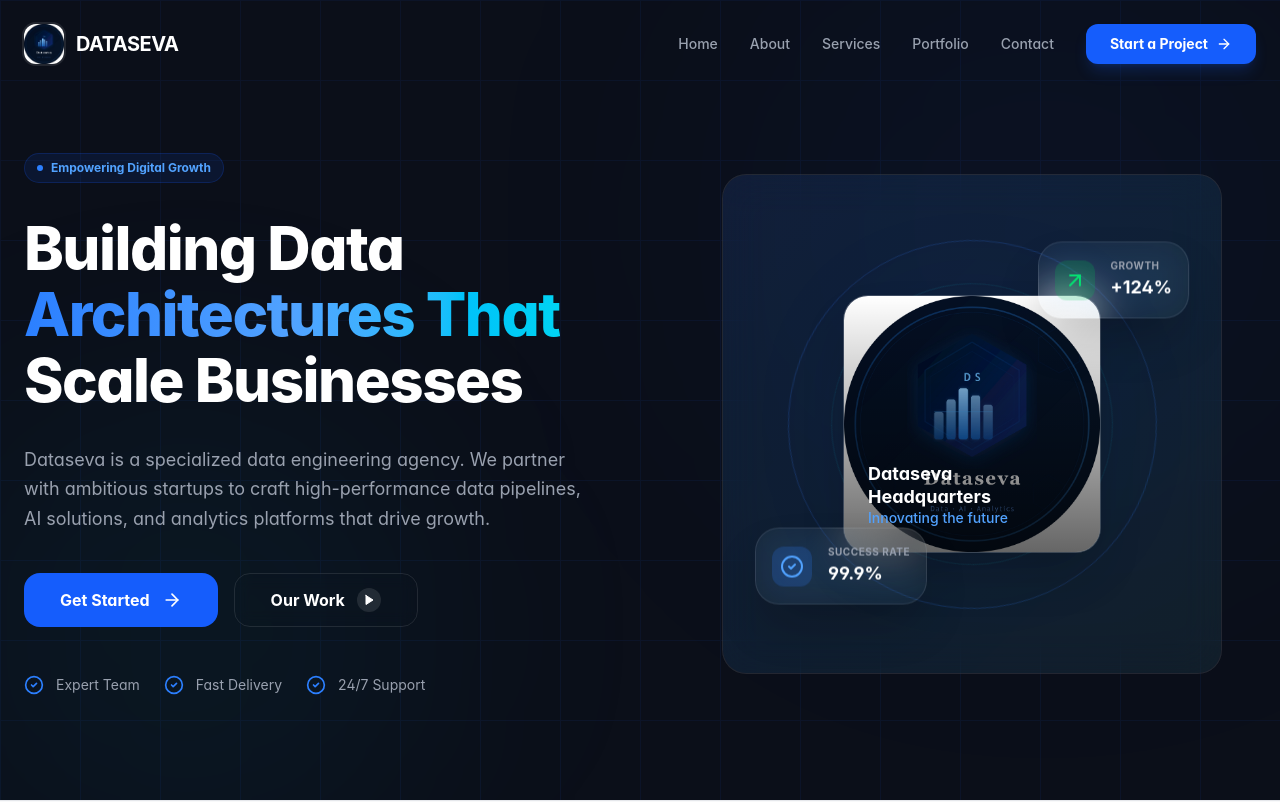
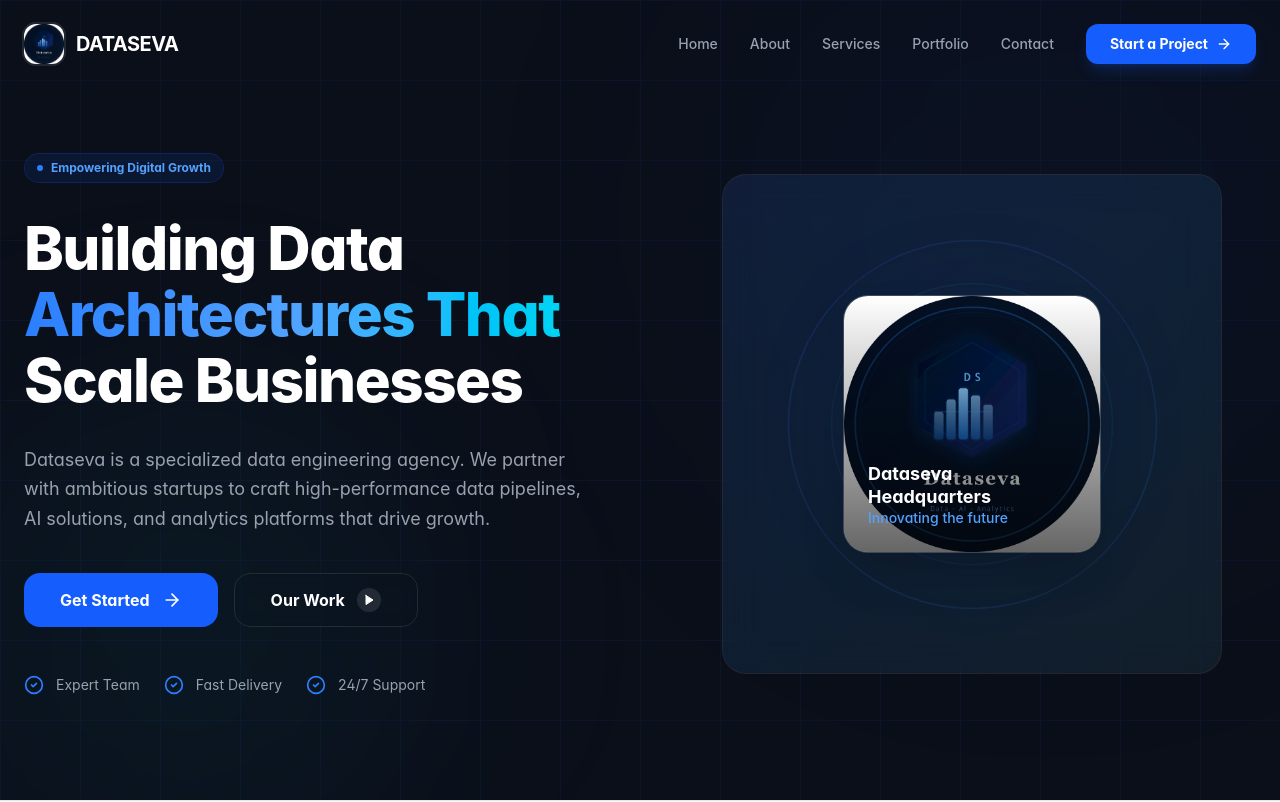
Before and after one commit to Tanmoy052/data_seva, a React (Vite) app in the folder client/: page / in a window 1280 px wide. Shown: the top 802 px of the page. Built offline with nearby package versions, Linux system fonts and the light colour scheme.

Commit message:
Remove floating stats from Hero

```diff
--- a/client/src/sections/Hero.jsx
+++ b/client/src/sections/Hero.jsx
@@ -167,52 +167,6 @@ const Hero = () => {
                     </p>
                   </div>
                 </motion.div>
-
-                {/* Floating Stats */}
-                <motion.div
-                  animate={{ y: [0, -15, 0] }}
-                  transition={{
-                    duration: 4,
-                    repeat: Infinity,
-                    ease: "easeInOut",
-                  }}
-                  className="absolute top-4 right-0 md:top-10 glass-card p-3 md:p-4 border border-white/10 shadow-2xl z-30 flex items-center gap-3 md:gap-4"
-                >
-                  <div className="w-8 h-8 md:w-10 md:h-10 rounded-xl bg-green-500/20 flex items-center justify-center text-green-400">
-                    <ArrowRight className="w-5 h-5 md:w-6 md:h-6 -rotate-45" />
-                  </div>
-                  <div>
-                    <p className="text-[8px] md:text-[10px] text-gray-400 uppercase font-bold tracking-wider">
-                      Growth
-                    </p>
-                    <p className="text-base md:text-lg font-bold text-white">
-                      +124%
-                    </p>
-                  </div>
-                </motion.div>
-
-                <motion.div
-                  animate={{ y: [0, 15, 0] }}
-                  transition={{
-                    duration: 5,
-                    repeat: Infinity,
-                    ease: "easeInOut",
-                    delay: 1,
-                  }}
-                  className="absolute bottom-4 left-0 md:bottom-10 glass-card p-3 md:p-4 border border-white/10 shadow-2xl z-30 flex items-center gap-3 md:gap-4"
-                >
-                  <div className="w-8 h-8 md:w-10 md:h-10 rounded-xl bg-blue-500/20 flex items-center justify-center text-blue-400">
-                    <CheckCircle2 className="w-5 h-5 md:w-6 md:h-6" />
-                  </div>
-                  <div>
-                    <p className="text-[8px] md:text-[10px] text-gray-400 uppercase font-bold tracking-wider">
-                      Success Rate
-                    </p>
-                    <p className="text-base md:text-lg font-bold text-white">
-                      99.9%
-                    </p>
-                  </div>
-                </motion.div>
               </div>
             </div>
           </motion.div>
```
